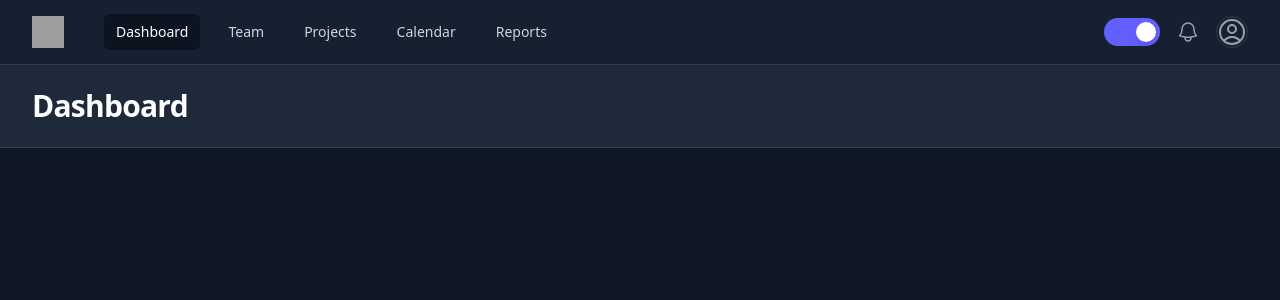
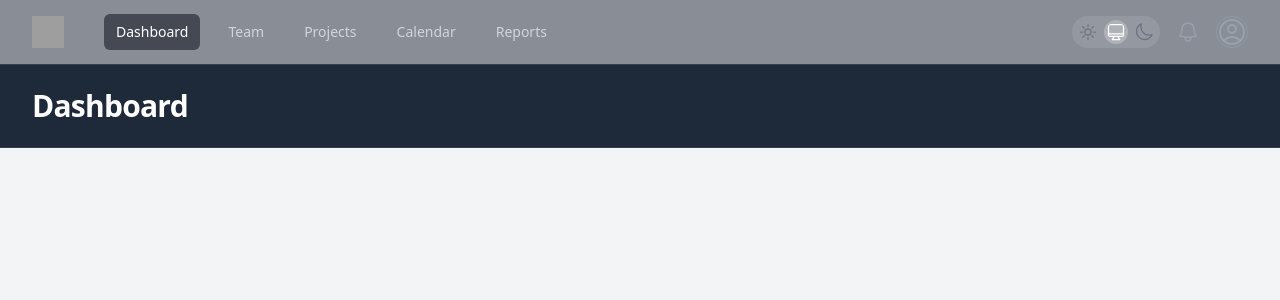
Before and after one commit to AbdallahBenj/analytics-dashboard, a React (Vite) app: page / in a window 1280 px wide. Shown: the top 300 px of the page. Built offline with nearby package versions, Linux system fonts and the light colour scheme; grey boxes are pictures that could not be loaded.

Commit message:
add three type theme toggle mode

```diff
--- a/index.html
+++ b/index.html
@@ -1,5 +1,5 @@
 <!doctype html>
-<html lang="en" class="dark h-full bg-gray-100 dark:bg-gray-900">
+<html lang="en" data-theme="dark" class="h-full bg-gray-100 dark:bg-gray-900">
 
 <head>
   <meta charset="UTF-8" />
--- a/src/components/HomeDashboard.jsx
+++ b/src/components/HomeDashboard.jsx
@@ -15,6 +15,7 @@ import {
 } from "@heroicons/react/24/outline";
 
 import ToggleDarkMode from "./ToggleDarkMode";
+import ThreeDarkMode from "./ThreeDarkMode";
 
 const user = {
   name: "Tom Cook",
@@ -86,10 +87,11 @@ const HomeDashboard = () => {
               <div className="hidden md:block">
                 <div className="ml-4 flex items-center md:ml-6">
                   {/* Dark Mode Button */}
+                  <ThreeDarkMode />
                   <ToggleDarkMode />
                   <button
                     type="button"
-                    className="relative rounded-full ml-3 p-1 text-gray-400 hover:text-white focus:outline-2 focus:outline-offset-2 focus:outline-indigo-500"
+                    className="relative rounded-full p-1 text-gray-400 hover:text-white focus:outline-2 focus:outline-offset-2 focus:outline-indigo-500"
                   >
                     <span className="absolute -inset-1.5" />
                     <span className="sr-only">View notifications</span>
@@ -131,7 +133,11 @@ const HomeDashboard = () => {
                 </div>
               </div>
 
-              <div className="-mr-2 flex md:hidden">
+              <div className="-mr-2 flex items-center md:hidden">
+                {/* Dark Mode Button */}
+                <ThreeDarkMode />
+                <ToggleDarkMode />
+
                 {/* Mobile menu button */}
                 <DisclosureButton className="group relative inline-flex items-center justify-center rounded-md p-2 text-gray-400 hover:bg-white/5 hover:text-white focus:outline-2 focus:outline-offset-2 focus:outline-indigo-500">
                   <span className="absolute -inset-0.5" />
--- /dev/null
+++ b/src/components/ThreeDarkMode.jsx
@@ -0,0 +1,58 @@
+import { useState } from "react";
+import { Field, Label, Radio, RadioGroup } from "@headlessui/react";
+import {
+  SunIcon,
+  MoonIcon,
+  ComputerDesktopIcon,
+} from "@heroicons/react/24/outline";
+
+import useSystemMode from "../hooks/useSystemMode.js";
+import useThemeMode from "../hooks/useThemeMode.js";
+
+const plans = [
+  { name: "light", icon: SunIcon },
+  { name: "system", icon: ComputerDesktopIcon },
+  { name: "dark", icon: MoonIcon },
+];
+
+const isEnable = true;
+
+const ThreeDarkMode = () => {
+  const [selected, setSelected] = useState(plans[1].name);
+
+  const systemMode = useSystemMode();
+  useThemeMode({ selected, systemMode });
+
+  if (!isEnable) return null;
+
+  return (
+    <RadioGroup
+      value={selected}
+      onChange={setSelected}
+      aria-label="Server size"
+      className="flex h-8 w-22 flex-row rounded-full mx-3
+      bg-white/10 p-1 ease-in-out"
+    >
+      {plans.map((plan) => {
+        const Icon = plan.icon;
+        return (
+          <Field key={plan.name} className="flex items-center gap-2 space-x-1">
+            <Radio
+              value={plan.name}
+              className="group
+              flex items-center justify-center
+              rounded-full size-6
+              data-checked:bg-white/25
+              focus-visible:outline-2 focus-visible:outline-offset-2 focus-visible:outline-indigo-500"
+            >
+              <Icon className="size-5 rounded-full text-gray-500 group-data-checked:text-white" />
+            </Radio>
+            <Label className="sr-only">{plan.name}</Label>
+          </Field>
+        );
+      })}
+    </RadioGroup>
+  );
+};
+
+export default ThreeDarkMode;
--- a/src/components/ToggleDarkMode.jsx
+++ b/src/components/ToggleDarkMode.jsx
@@ -1,13 +1,16 @@
 import { Switch } from "@headlessui/react";
 import { useState } from "react";
 
+const isEnable = true;
+
 const ToggleDarkMode = () => {
   const [isDark, setIsDark] = useState(true);
+  if (isEnable) return;
 
   const handleChange = (value) => {
     setIsDark(value);
     const parentEl = document.documentElement;
-    parentEl.classList.toggle("dark", value);
+    parentEl.setAttribute("data-theme", value ? "dark" : "light");
   };
 
   return (
@@ -17,7 +20,7 @@ const ToggleDarkMode = () => {
       className="group relative
       flex h-7 w-14 cursor-pointer rounded-full
       bg-white/10 p-1 ease-in-out
-      focus:not-data-focus:outline-none data-checked:bg-indigo-500 data-focus:outline data-focus:outline-white"
+      focus:not-data-focus:outline-none data-checked:bg-indigo-500 focus:outline-2 focus:outline-offset-2 focus:outline-indigo-500"
     >
       <span
         aria-hidden="true"
--- /dev/null
+++ b/src/hooks/useSystemMode.js
@@ -0,0 +1,25 @@
+import { useState, useEffect } from "react";
+
+const useSystemMode = () => {
+  const [systemTheme, setSystemTheme] = useState("light");
+
+  useEffect(() => {
+    if (typeof window === "undefined") return;
+
+    const systemDark = window.matchMedia("(prefers-color-scheme: dark)");
+
+    const setTheme = (isDark) => {
+      setSystemTheme(isDark ? "dark" : "light");
+    };
+
+    setTheme(systemDark.matches);
+
+    const eventHandler = (e) => setTheme(e.matches);
+
+    systemDark.addEventListener("change", eventHandler);
+    return () => systemDark.removeEventListener("change", eventHandler);
+  }, []);
+  return systemTheme;
+};
+
+export default useSystemMode;
--- /dev/null
+++ b/src/hooks/useThemeMode.js
@@ -0,0 +1,22 @@
+import { useEffect } from "react";
+
+const useThemeMode = ({ selected, systemMode = "" }) => {
+  useEffect(() => {
+    if (typeof window === "undefined") return;
+
+    const rootElement = document.documentElement;
+
+    const setMode = (mode) => {
+      rootElement.setAttribute("data-theme", mode);
+      localStorage.setItem("theme", mode);
+    };
+
+    if (selected === "system") {
+      setMode(systemMode);
+    } else {
+      setMode(selected);
+    }
+  }, [selected, systemMode]);
+};
+
+export default useThemeMode;
--- a/src/index.css
+++ b/src/index.css
@@ -1,3 +1,3 @@
 @import "tailwindcss";
 
-@custom-variant dark (&:where(.dark, .dark *));
+@custom-variant dark (&:where([data-theme=dark], [data-theme=dark] *));
```
